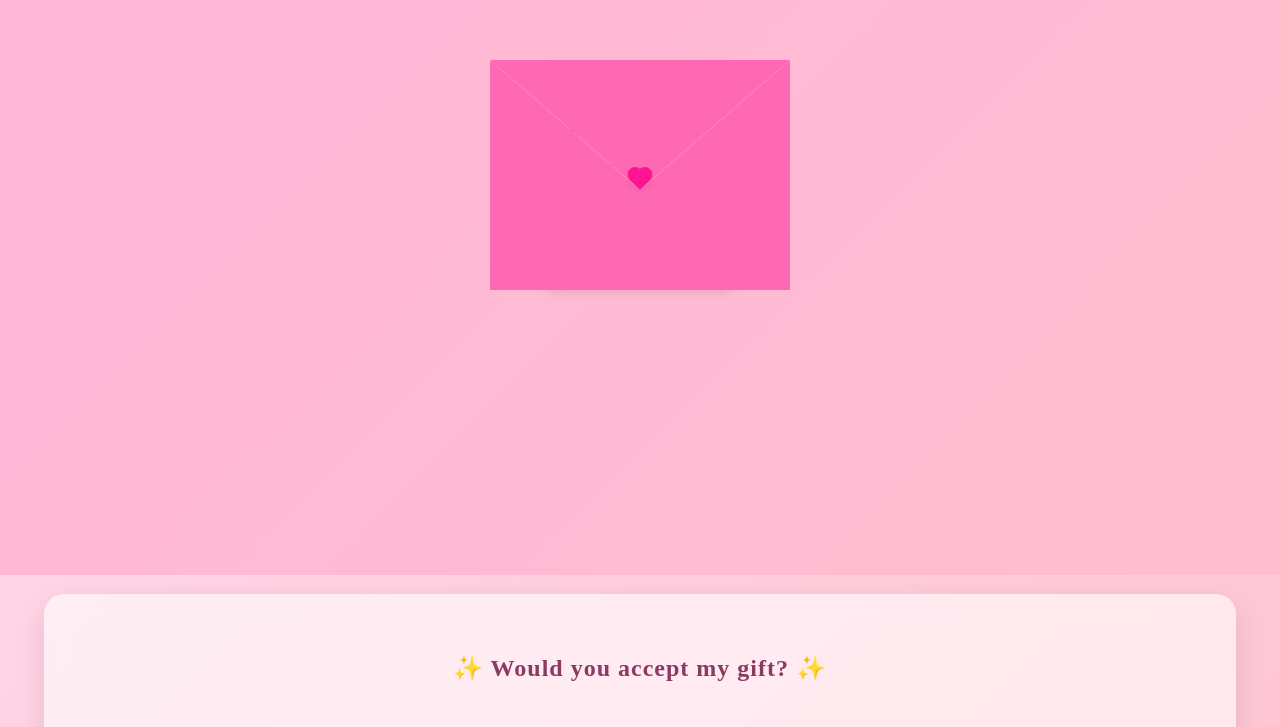
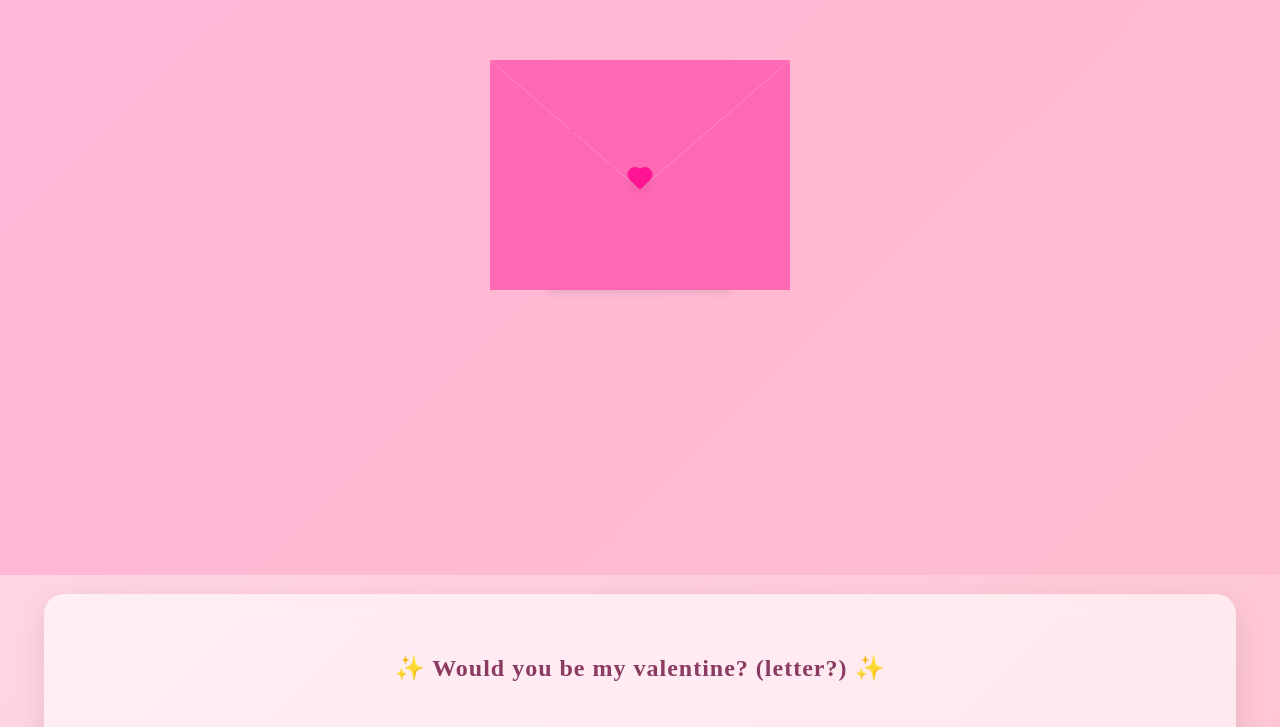
Before and after one commit to lance272911/bim, a plain HTML site: page index.html in a window 1280 px wide. Shown: the part 225-952 px from the top of the page. Drawn offline with Linux system fonts and the light colour scheme.

Commit message:
Update index.html

```diff
--- a/index.html
+++ b/index.html
@@ -41,7 +41,7 @@
               allowfullscreen
             ></iframe>
           </div>
-          <h2>✨ Would you accept my gift? ✨</h2>
+          <h2>✨ Would you be my valentine? (letter?) ✨</h2>
          <img
             src="https://media.tenor.com/9A9NQV3RzSQAAAAm/meow-hs-meow-flowers.webp"
             alt="GIF"
```
